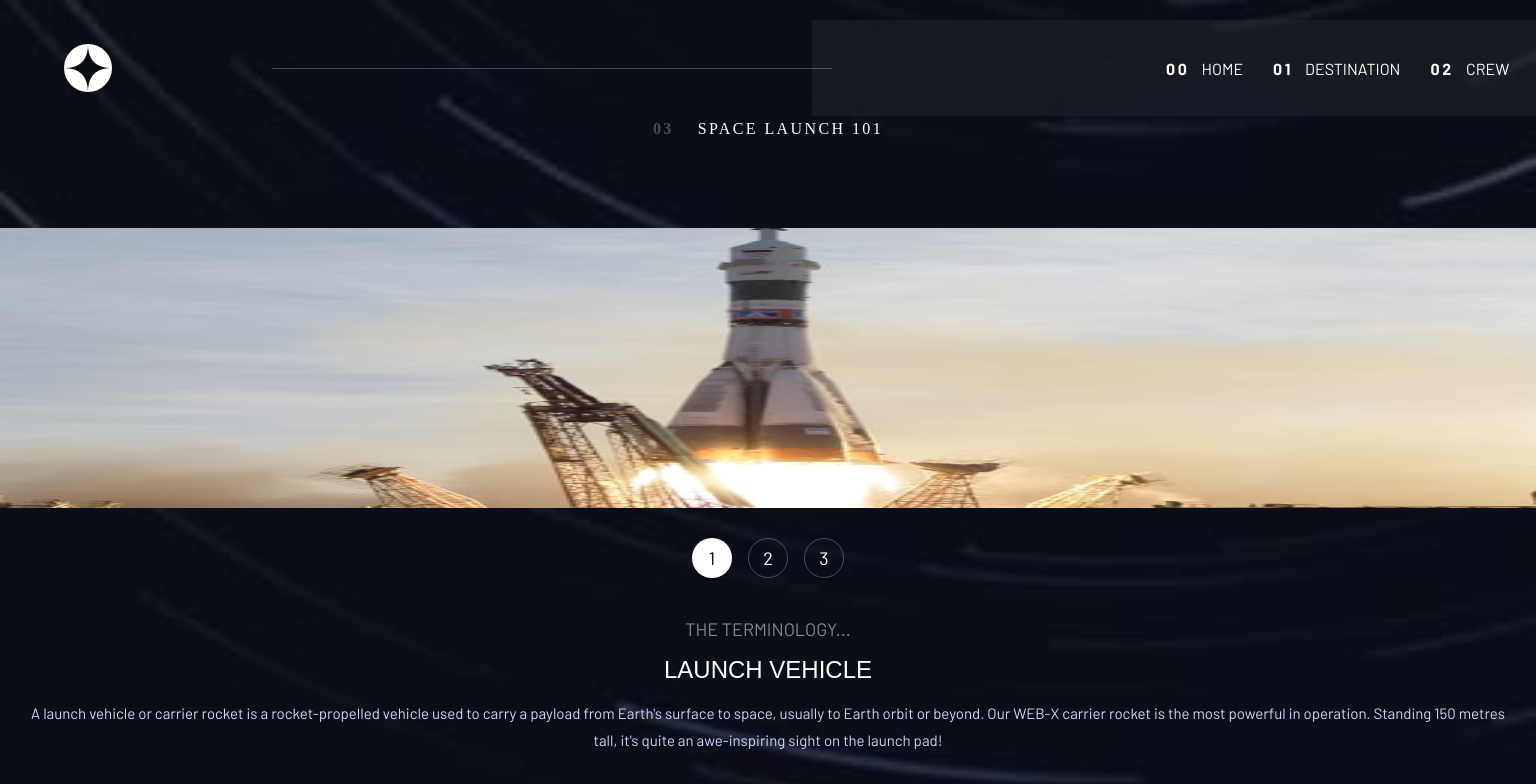
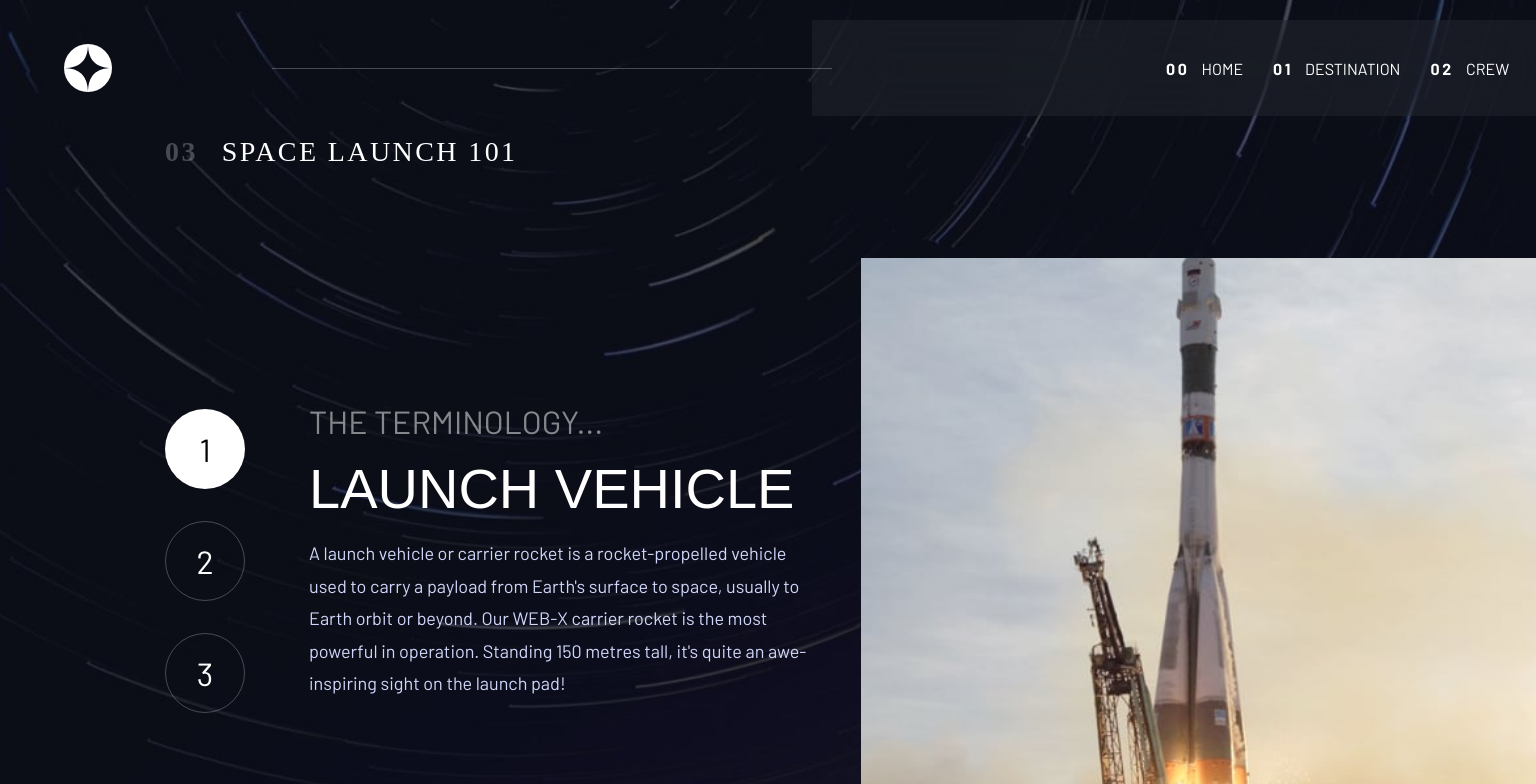
Before and after one commit to SabaMarghania1/space-tourism, a React (Vite) app: page /technologys in a window 1536 px wide. Shown: the top 784 px of the page. Built offline with nearby package versions, Linux system fonts and the light colour scheme; a web font is replaced by a local one.

Commit message:
finish entire design

```diff
--- a/src/Pages/Technology.module.css
+++ b/src/Pages/Technology.module.css
@@ -114,3 +114,120 @@ gap:40px;
     font-size: var(--font-size-mobile-body, 15px);
     line-height: 180%; /* 27px */
 }
+
+@media screen and (min-width:768px){
+    .technologyPage{
+        background-image: url(/technology/background-technology-tablet.jpg);
+
+    }
+    .main{
+        padding-top: 40px;
+    }
+
+    .subtitle{
+        justify-content: flex-start;
+        padding-left:40px;
+        font-size: 20px;
+    }
+
+    .imageContainer{
+        min-height:330px;
+        object-fit: contain;
+    }
+    .imageContainer img{
+     height:100%;
+     object-fit: cover;
+    }
+
+    .text__content{
+        max-width:512px;
+        width: 100%;
+
+    }
+
+    .number{
+        width: 56px;
+        height: 56px;
+    }
+
+    .subheading{
+        font-size: 24px;
+    }
+
+    .title{
+        font-size: 40px;
+    }
+
+    .paragraph{
+        font-size: 16px;
+        padding:0;
+        padding-bottom: 20px;;
+    }
+}
+
+@media  screen and (min-width:1440px) {
+    .technologyPage{
+        background-image: url(/technology/background-technology-desktop.jpg);
+
+    }
+
+
+    .content__container{
+        flex-direction: row-reverse;
+        padding-left:165px ;
+        gap:20px;
+    }
+
+    .content{
+        flex-direction: row;
+        flex:1
+
+    }
+    .header{
+        text-align: left;
+    }
+
+    .numbers{
+        flex-direction: column;
+
+    }
+
+    .imageContainer{
+        flex:1;
+        height: 606px;
+
+    }
+
+    .subheading{
+        font-size: 32px;
+    }
+
+    .paragraph{
+        text-align: left;
+        font-size: 18px;
+    }
+
+    .title{
+            font-size: 56px;
+            letter-spacing: 0;
+            width:100%;
+        }
+    .number{
+        width: 80px;
+        height: 80px;
+        font-size: 32px;
+    }
+
+    .numbers{
+        gap:32px;
+    }
+
+    .content{
+        gap:64px;
+    }
+
+    .subtitle{
+        font-size: 28px;
+        padding-left: 165px;
+    }
+}
--- a/src/Pages/Technologys.jsx
+++ b/src/Pages/Technologys.jsx
@@ -1,59 +1,73 @@
-import styles from './Technology.module.css'
+import styles from './Technology.module.css';
+import Header from '../Components/Header/Header';
+import { useEffect, useState } from 'react';
+import { useSearchParams } from 'react-router-dom';
 
-import Header from "../Components/Header/Header"
-import { useEffect, useState } from 'react'
-import { useSearchParams } from 'react-router-dom'
-export default function Technology({technology}) {
-  const [tab,setTab] = useState("Launch vehicle")
-  const [searchParams,setSearchParams]= useSearchParams()
-
+export default function Technology({ technology }) {
+  const [tab, setTab] = useState('Launch vehicle');
+  const [searchParams, setSearchParams] = useSearchParams();
 
   useEffect(() => {
-    const tab = searchParams.get('name');
-    if (tab) {
-      setTab(tab);
+    const name = searchParams.get('name');
+    if (name) {
+      setTab(name);
     }
   }, [searchParams]);
 
-  const handleClick=(name)=>{
-    setTab(name)
-    setSearchParams({name:name});
-  }
+  const handleClick = (name) => {
+    setTab(name);
+    setSearchParams({ name: name });
+  };
 
-const activeTechnology = technology.find(tech=>tech.name === tab)
-
+  const activeTechnology = technology.find((tech) => tech.name === tab);
 
   return (
     <div className={styles.technologyPage}>
-      <Header/>
+      <Header />
       <div className={styles.main}>
-      <p className={styles.subtitle}><span>03</span> SPACE LAUNCH 101 </p>
+        <p className={styles.subtitle}>
+          <span>03</span> SPACE LAUNCH 101{' '}
+        </p>
 
         <div className={styles.content__container}>
           <div className={styles.imageContainer}>
-              <img src={activeTechnology.images.portrait} alt="" />
+            {/* Conditionally render landscape or portrait image */}
+            <img
+              src={
+
+                window.innerWidth <= 1200
+                ? activeTechnology.images.landscape
+                : activeTechnology.images.portrait
+              }
+              alt=""
+            />
           </div>
           <div className={styles.content}>
             <div className={styles.numbers}>
-            {technology.map((tech,index)=>{
-              const isActive = tech.name === tab
-              return <span className={`${styles.number} ${isActive ? styles.active : ""}`} key={tech.name} onClick={()=>handleClick(tech.name)}>{index + 1}</span>
-              })}
+              {technology.map((tech, index) => (
+                <span
+                  className={`${styles.number} ${
+                    tech.name === tab ? styles.active : ''
+                  }`}
+                  key={tech.name}
+                  onClick={() => handleClick(tech.name)}
+                >
+                  {index + 1}
+                </span>
+              ))}
             </div>
             <div className={styles.text__content}>
               <header className={styles.header}>
                 <p className={styles.subheading}>THE TERMINOLOGY...</p>
-              <h2 className={styles.title}>{activeTechnology.name.toUpperCase()}</h2>
+                <h2 className={styles.title}>
+                  {activeTechnology.name.toUpperCase()}
+                </h2>
               </header>
-              <p className={styles.paragraph}>
-                {activeTechnology.description}
-              </p>
+              <p className={styles.paragraph}>{activeTechnology.description}</p>
             </div>
           </div>
         </div>
-
-
       </div>
     </div>
-  )
+  );
 }
```
Lines whose indentation alone changed are shown as unchanged.
